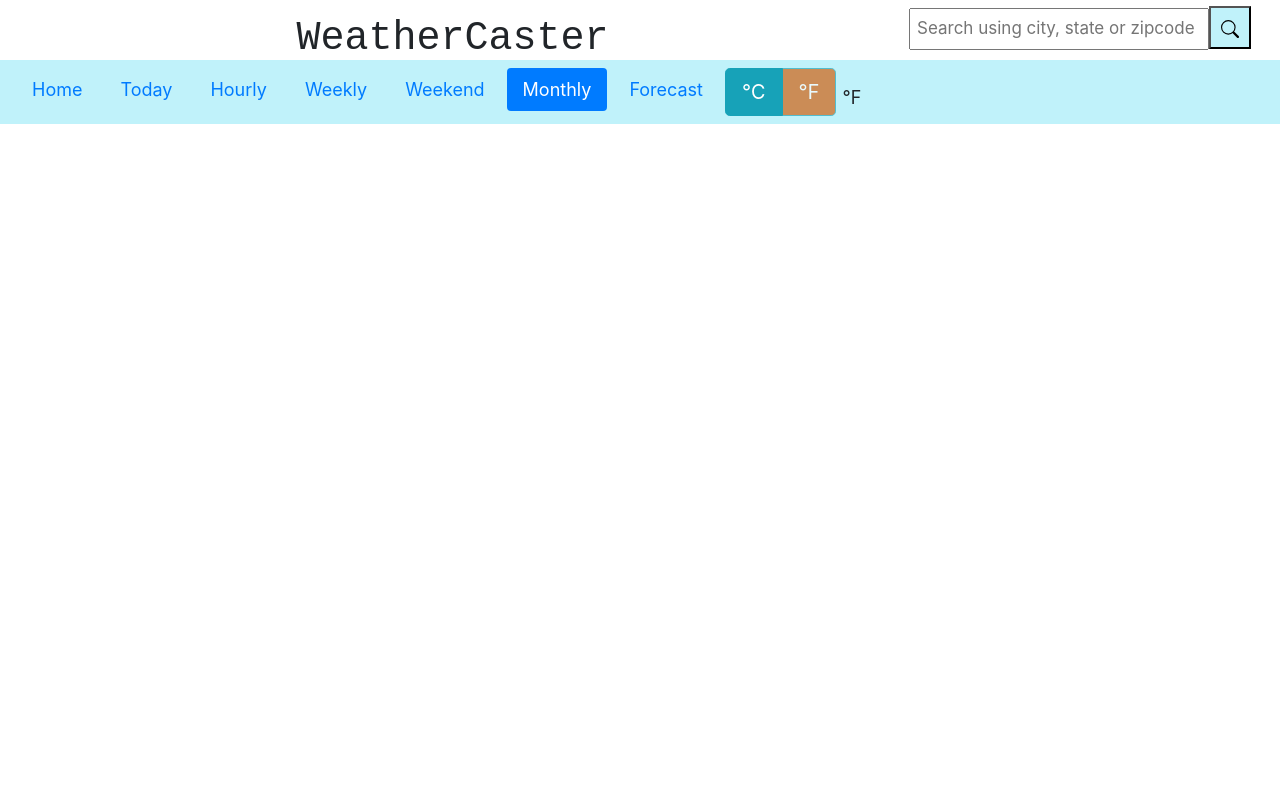
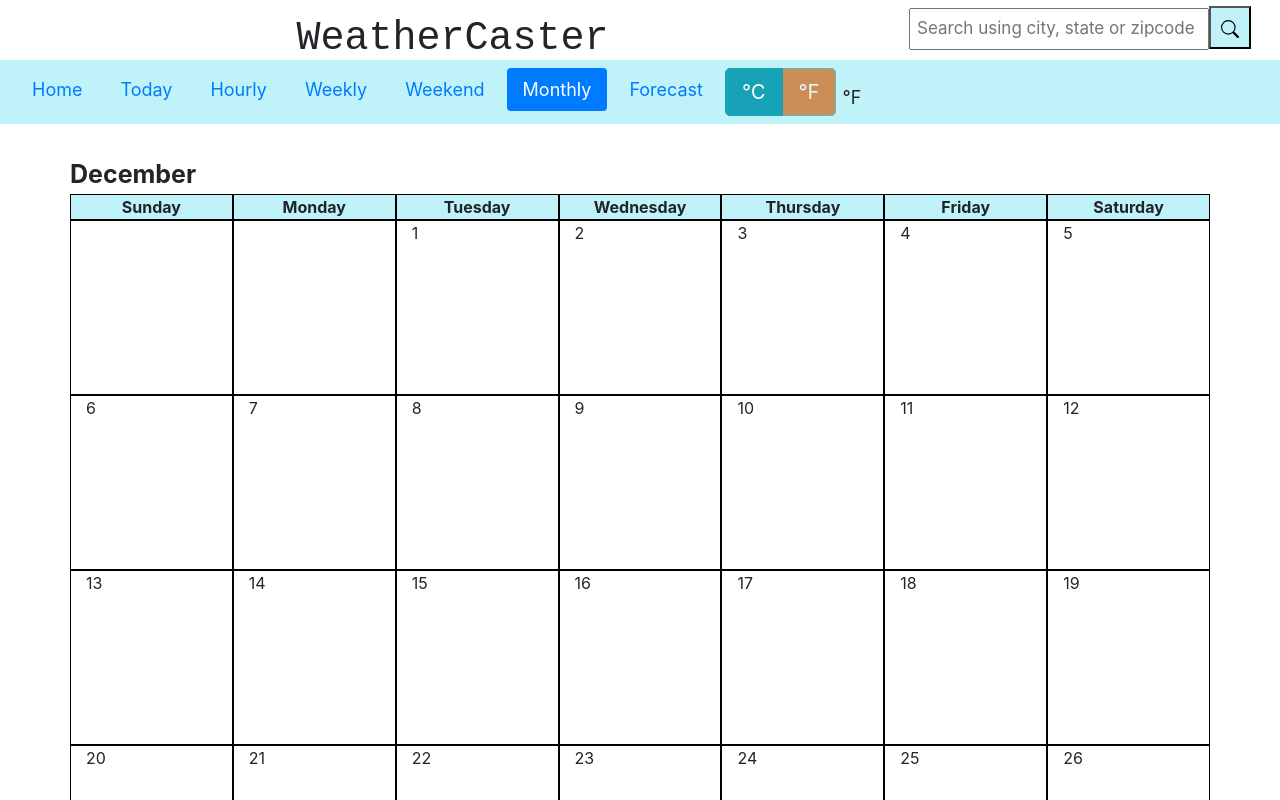
Before and after one commit to akshya2405/cmpe-280-weathercaster, a React (Create React App) app in the folder Frontend/: page /weathercaster/search/Monthly in a window 1280 px wide. Shown: the top 800 px of the page. Built offline with nearby package versions, Linux system fonts and the light colour scheme; no server answers.

Commit message:
Monthly data page UI and backend

```diff
--- a/Frontend/src/components/LandingPage/Footer.js
+++ b/Frontend/src/components/LandingPage/Footer.js
@@ -3,9 +3,9 @@ import React,{Component} from 'react';
 class Footer extends Component {
     render(){
         return(
-            <div>
+            <div style={{textAlign: "center"}}>
                 <footer>
-                    <p>Data source from API</p>
+              <div>Data sourced from <a href="https://openweathermap.org/api">OpenWeatherMap API</a></div>
                 </footer>
         </div>
         )
--- a/Frontend/src/components/Main.js
+++ b/Frontend/src/components/Main.js
@@ -24,7 +24,7 @@ class Main extends Component {
         <Route path="/search/hourly" component={Hourly} />
         <Route path="/search/weekend" component={Weekend} />
         <Route path="/search/weekly" component={Weekly} />
-        {/* <Route path="/search/Monthly" component={Monthly}/> */}
+        <Route path="/search/Monthly" component={Monthly}/>
       </div>
     )
   }
--- a/Frontend/src/components/search/Monthly.js
+++ b/Frontend/src/components/search/Monthly.js
@@ -2,10 +2,124 @@ import React, { useEffect, useState } from 'react';
 import axios from 'axios';
 import moment from 'moment';
 
+import Footer from '../LandingPage/Footer'
+
 const Monthly = () => {
 
+  const [month, setMonth] = useState(moment().month() + 1);
+  // let month = moment().month;
+  console.log(month);
+  let daysInMonth = moment(month, 'MM').daysInMonth();
+  let startDay = moment(`${month}-2020`, "MM-YYYY").startOf('month').weekday();
+  console.log(startDay)
+  let weeks = Math.ceil(daysInMonth/7);
+  console.log(weeks);
+
+  const [searchQuery, setSearchQuery] = useState(sessionStorage.getItem("location"));
+  const [searchData, setSearchData] = useState({});
+  const [units, setUnits] = useState(sessionStorage.getItem("units"));
+  const [monthData, setMonthData] = useState([]);
+
+  let week1 = ['', '', 1, 2, 3, 4, 5];
+  let week2 = [6, 7, 8, 9, 10, 11, 12];
+  let week3 = [13,14,15,16,17,18,19];
+  let week4 = [20,21,22,23,24,25,26];
+  let week5 = [27,28,29,30,31, '', ''];
+  let weekArray = [week1, week2, week3, week4, week5];
+
+  const [daysOfWeek] = useState(['Sunday', 'Monday', 'Tuesday', 'Wednesday', 'Thursday', 'Friday', 'Saturday'])
+
+  useEffect(async () => {
+    let response;
+    if (units === "celsius") {
+      response = await axios.get('http://localhost:3001/monthly/celsius', { params: { CityStateCountry: searchQuery } })
+    } else {
+      response = await axios.get('http://localhost:3001/monthly/farenheit', { params: { CityStateCountry: searchQuery } })
+    }
+    console.log(response.data);
+    setSearchData(response.data);
+    setMonthData(response.data.list);
+    // console.log(response.data.list.filter((data, index) => moment.unix(data.dt).format("D") === 10));
+  }, []);
+
+  console.log('list', monthData.length > 0 && monthData.filter((data, index) => (moment.unix(data.dt).format("D") === '10')))
+  console.log('list', typeof monthData);
+
+  let day = (val) => {
+    return (
+      <div className="col" style={{ width: "125px", border: "solid black 0.5px", textAlign: "center", backgroundColor:"#c0f2fa" }}>
+        <b>{ val }</b>
+      </div>
+    )
+  }
+
+  let checkCondition = (val) => {
+    let data = monthData.filter((data, index) => moment.unix(data.dt).format("D") === '' + val);
+    if (data[0]) {
+      return true
+    } else {
+      return false
+    }
+  }
+
+  let getIcon = (val) => {
+    let data = monthData.filter((data, index) => moment.unix(data.dt).format("D") === '' + val);
+    if (data[0]) {
+      return (<img src={"http://openweathermap.org/img/wn/" + data[0].weather[0].icon + ".png"}></img>)
+    } else {
+      return ""
+    }
+  }
+
+  let getMaxValue = (val) => {
+    let data = monthData.filter((data, index) => moment.unix(data.dt).format("D") === '' + val);
+    if (data[0]) {
+      return (Math.trunc(data[0].temp.max))
+    } else {
+      return ""
+    }
+  }
+
+  let getMinValue = (val) => {
+    let data = monthData.filter((data, index) => moment.unix(data.dt).format("D") === '' + val);
+    if (data[0]) {
+      return (Math.trunc(data[0].temp.min))
+    } else {
+      return ""
+    }
+  }
+
+  let monthCard = (val) => {
+    // console.log("in card");
+      return (
+        <div className="col" style={{ height: "175px", width: "125px", border: "solid black 0.5px" }}>
+          <div>{val}</div>
+          {val && monthData && monthData.length > 0 && checkCondition(val) &&
+          (<div>
+            <div style={{ fontSize: "35px", textAlign: "center" }}>
+              {getIcon(val)}
+            </div>
+            <div style={{fontSize:"35px", textAlign:"center"}}>
+              {getMaxValue(val)}&deg;
+            </div>
+            <div style={{ fontSize: "30px", textAlign: "center" }}>
+              {getMinValue(val)}&deg;
+            </div>
+          </div>)}
+        </div>
+      )
+  }
+
   return (
-    <div>
+    <div className="container" style={{paddingTop: "2rem"}}>
+      <div className="row" style={{ textAlign: "center", fontSize: "25px" }}><b>December</b></div>
+      <div className="row">
+        {daysOfWeek && daysOfWeek.map((val) => (day(val)))}
+      </div>
+          {weekArray && weekArray.map((week) => {
+            return (<div className="row"> {week.map((day) => monthCard(day))} </div>)
+          })}
+          <Footer />
     </div>
   );
 }
--- a/Frontend/src/components/search/Today.js
+++ b/Frontend/src/components/search/Today.js
@@ -3,6 +3,7 @@ import axios from 'axios';
 import moment from 'moment';
 import AlertModal from '../AlertModal';
 import moment_timezone from 'moment-timezone';
+import Footer from '../LandingPage/Footer';
 
 const Today = (props) => {
   // if (!(props.location.state === undefined || props.location.state === '' || props.location.state === null)) {
@@ -36,6 +37,7 @@ const Today = (props) => {
     setOpenModal(true);
   }
   return (
+    <div>
     <div className="d-flex justify-content-center" style={{ border: "solid black", width: "80%", margin: "auto", height: "80vh" }}>
       <div className="card" style={{ width: "100%", height: "100%" }}>
         <div className="card-body">
@@ -112,6 +114,8 @@ const Today = (props) => {
         </div>
       </div>
     </div>
+    <Footer />
+    </div>
   )
 }
 
```
Also changed, not shown: 1 other file (tests, documents, lock files or other folders).
